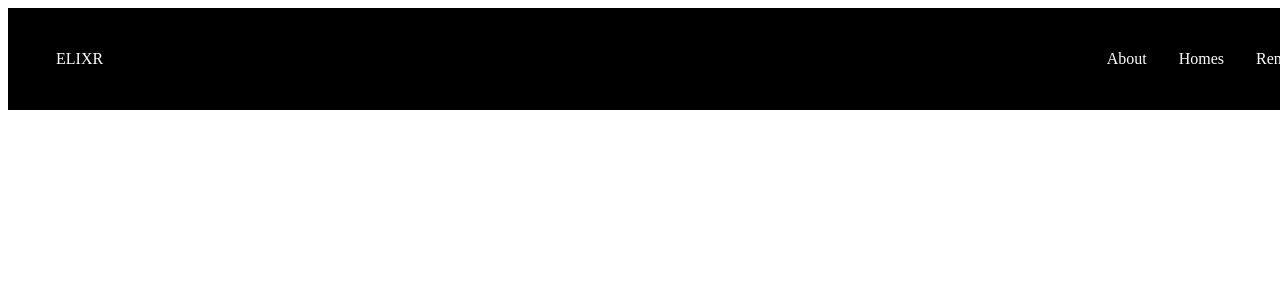
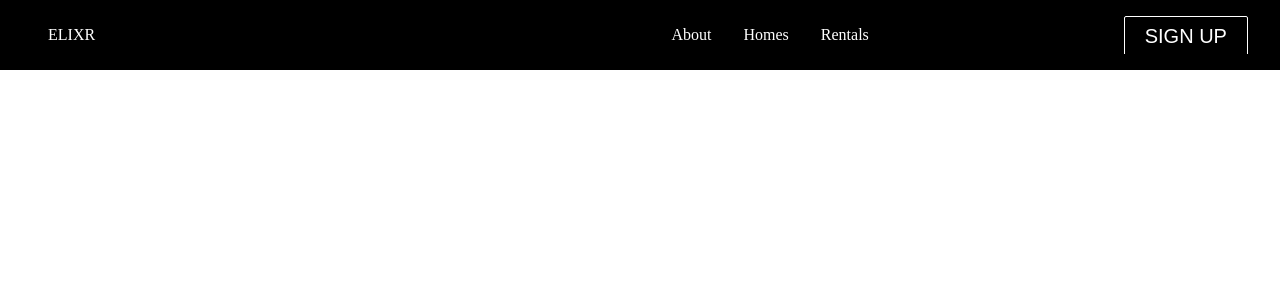
Before and after one commit to sarveshh/react-responsive-product-showcase, a React (Create React App) app: page / in a window 1280 px wide. Shown: the top 300 px of the page. Built offline with nearby package versions, Linux system fonts and the light colour scheme.

Commit message:
added button component

```diff
--- /dev/null
+++ b/src/App.css
@@ -0,0 +1,6 @@
+*{
+    margin: 0;
+    padding: 0;
+    box-sizing: border-box;
+    overflow-x: hidden;
+}
--- a/src/App.js
+++ b/src/App.js
@@ -1,4 +1,5 @@
 import Navbar from "./components/Navbar/Navbar";
+import './App.css'
 
 function App() {
   return (
--- a/src/components/Button/Button.css
+++ b/src/components/Button/Button.css
@@ -0,0 +1,44 @@
+:root{
+    --primary: #fff
+}
+
+.btn{
+    border-radius: 2px;
+    outline: none;
+    cursor: pointer;
+    white-space: nowrap;
+    min-width: 100px;
+    max-width: 200px;
+    border: none;
+    text-decoration: none;
+
+}
+
+.btn--primary{
+    background-color: var(--primary);
+    color: #242424;
+    border: 1px solid var(--primary)
+}
+
+.btn--outline{
+    background-color: transparent;
+    color: #fff;
+    border: 1px solid var(--primary);
+    transition: all 0.3s ease-out
+}
+
+.btn--medium{
+    padding: 8px 20px;
+    font-size: 20px;
+}
+
+.btn--large{
+    padding: 12px 20px;
+    font-size: 20px;
+}
+
+.btn--medium:hover, .btn--large:hover{
+    background: white;
+    color:#242424;
+    transition: all 0.3s ease-out;
+}
--- a/src/components/Button/Button.js
+++ b/src/components/Button/Button.js
@@ -1,6 +1,29 @@
 import React from 'react'
 import { Link } from 'react-router-dom'
+import './Button.css'
 
-export const Button = {
-    return()
+const STYLES = ['btn--primary', 'btn--outline']
+const SIZES = ['btn--medium', 'btn--large']
+
+export const Button = ({
+    children,
+    type,
+    onClick,
+    buttonStyle,
+    buttonSize
+}) => {
+    const checkButtonStyle = STYLES.includes(buttonStyle) ? buttonStyle : STYLES[0];
+    const checkButtonSize = SIZES.includes(buttonSize) ? buttonStyle : SIZES[0];
+
+    return (
+        <Link to='/sign-up' className="btn-mobile">
+            <button
+                className={`btn ${checkButtonStyle} ${checkButtonSize}`}
+                onClick={onClick}
+                type={type}
+            >
+                {children}
+            </button>
+        </Link>
+    )
 }
--- a/src/components/Navbar/Navbar.js
+++ b/src/components/Navbar/Navbar.js
@@ -1,5 +1,6 @@
 import React from 'react'
 import { Link } from 'react-router-dom'
+import { Button } from '../Button/Button'
 import { menuData } from './MenuItems'
 import './Navbar.css'
 
@@ -15,6 +16,11 @@
                     </Link>
                 ))}
             </div>
+            <Button
+                buttonStyle='btn--outline'
+            >
+                SIGN UP
+            </Button>
         </nav>
     )
 }
```
